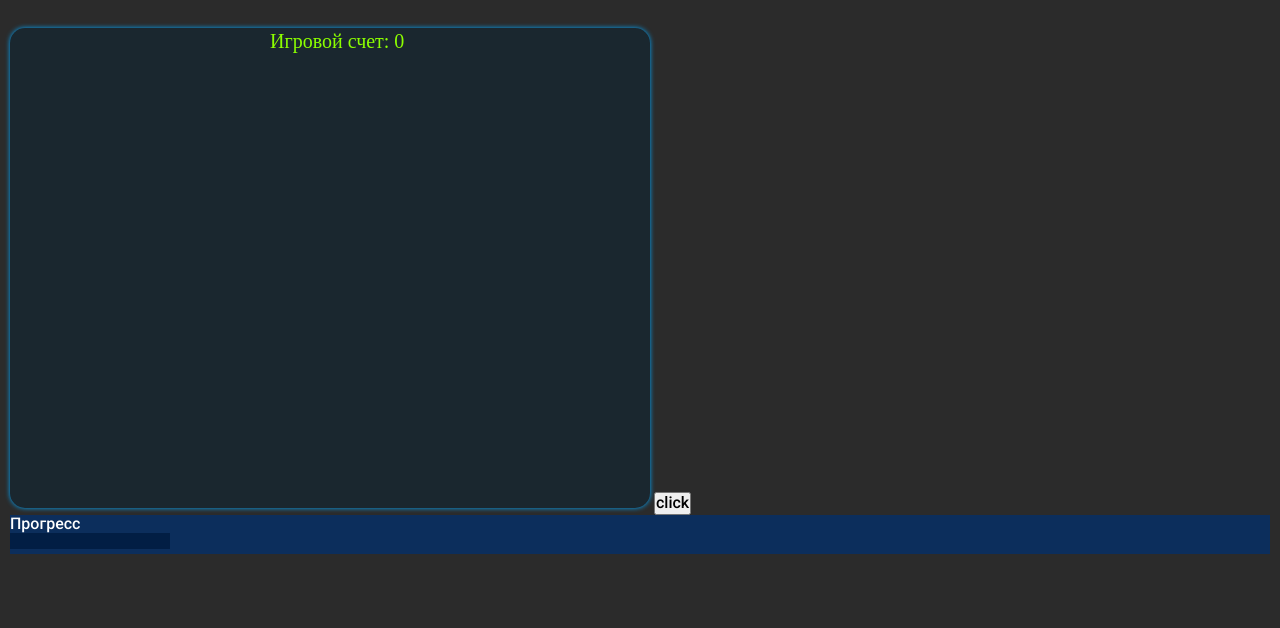
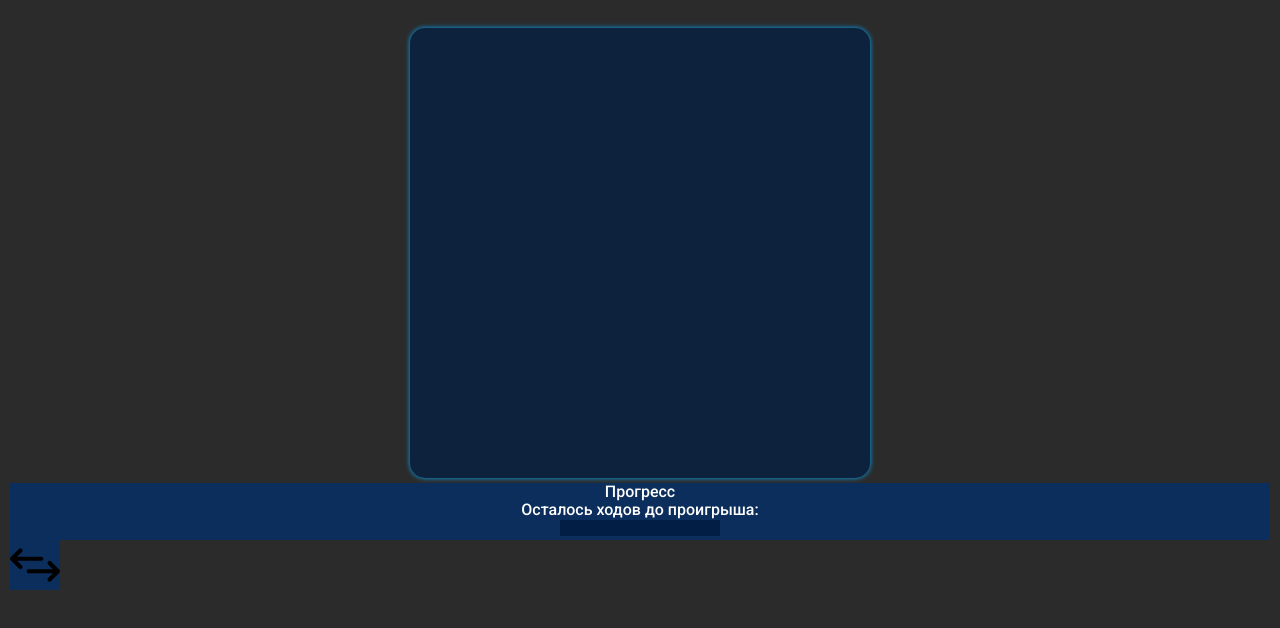
Before and after one commit to myphic/Blast-game, a website: page index.html in a window 1280 px wide. Drawn offline with Linux system fonts and the light colour scheme; animation ran at ten frames a second.

Commit message:
added swap mechanics

```diff
--- a/index.html
+++ b/index.html
@@ -13,10 +13,15 @@
     <div id="game">
         <br>
         <canvas id="cnv"></canvas>
-        <button id="resetField">click</button>
+
         <div class="progressBlock">
             <div>Прогресс</div>
+            <p id="movesLeft">Осталось ходов до проигрыша: </p>
             <progress id="progressBar" value="0" max="0"></progress>
+        </div>
+        <div id="swapField">
+            <img class="swapIcon" src="img/swap.svg" alt="swap" />
+            <div id="swapCount"></div>
         </div>
     </div>
 </body>
--- a/js/index.js
+++ b/js/index.js
@@ -223,7 +223,9 @@ const SPIN = new function () {
     };
     SPIN.next = () =>{
         let progressBar = document.getElementById("progressBar");
+        let movesLeft = document.getElementById('movesLeft');
         progressBar.max = 20;
+        let countClicksToLose = 15;
         cnv.addEventListener('click', function(event) {
 
             var x1 = event.pageX - cnv.offsetLeft + cnv.clientLeft,
@@ -231,9 +233,14 @@ const SPIN = new function () {
 
             matrix.forEach(function(elem, index) {
                 elem.forEach(function(element) {
+
                     if (y1 > element.y && y1 < element.y + element.h
                         && x1 > element.x && x1 < element.x + element.w) {
-
+                            movesLeft.textContent = `Осталось ходов до проигрыша: ${countClicksToLose}`;
+                            countClicksToLose--;
+                            if (countClicksToLose === 0) {
+                                alert('Game is over');
+                            }
 
 
                                 function ssss(node, m) {
@@ -241,7 +248,7 @@ const SPIN = new function () {
                                     let tmp = node;
                                     for(let i =0; i<m.length; i++){
                                         for(let j =0; j<m[i].length-1; j++){
-                                            if (node.visited!=true) {
+
                                                 if ((Math.abs(node.x-m[i][j+1].x)==40 || Math.abs(node.y-m[i][j+1].y)==40)  &&(node.row==m[i][j+1].row || node.col ==m[i][j+1].col) && node.color == m[i][j+1].color) {
                                                     result.push(node, m[i][j+1]);
                                                     node.visited = true;
@@ -255,27 +262,27 @@ const SPIN = new function () {
                                                     node = m[j+1][i];
 
                                                 }
-                                            }
+
 
                                         }
                                     }
                                     //node = tmp;
                                     for(let i =0; i<m.length; i++){
                                         for(let j =1; j<m[i].length; j++){
-                                            if (node.visited!=false) {
+
                                                 if ((Math.abs(node.x-m[j-1][i].x)==40 || Math.abs(node.y -m[j-1][i].y)==40)&&(node.row==m[j-1][i].row || node.col ==m[j-1][i].col) && node.color == m[j-1][i].color) {
                                                     result.push(node, m[j-1][i]);
-                                                    node.visited = true;
+
                                                     node = m[j-1][i];
 
                                                 }
                                                 if ((Math.abs(node.x-m[i][j-1].x)==40 || Math.abs(node.y -m[i][j-1].y)==40)&&(node.row==m[i][j-1].row || node.col ==m[i][j-1].col) && node.color == m[i][j-1].color) {
                                                     result.push(node, m[i][j-1]);
-                                                    node.visited = true;
+
                                                     node = m[i][j-1];
 
                                                 }
-                                            }
+
                                         }
                                     }
                                     /*for(let i =0; i<m.length; i++){
@@ -350,14 +357,11 @@ const SPIN = new function () {
 
 
 
-                        //console.log(globalColor[globalColor.length - index- 1]);
-
-                        //console.log(enemies);
                     }
                 })
             });
             if (score >= 20) {
-                alert("Game is over");
+                alert("Вы победили!");
             }
         }, false)
 
@@ -365,11 +369,19 @@ const SPIN = new function () {
 };
 
 window.addEventListener('load', function () {
-    SPIN.start(640, 480);
+    SPIN.start(460, 450);
 
     const ww = 10;
     const hh = 10;
-    let t = document.getElementById('resetField').addEventListener('click', function () {
+    let countClicks = 3;
+
+    let t = document.getElementById('swapField').addEventListener('click', function () {
+        document.getElementById('swapCount').textContent = countClicks;
+
+        if(countClicks==0) {
+            return false;
+        }
+        countClicks--;
         for (let j = 0; j < ww; j++) {
             matrix[j] = [];
             for (let i = 0; i < hh ; i++) {
@@ -401,8 +413,5 @@ window.addEventListener('load', function () {
 
     //SPIN.update();
 
-    SPIN.set_draw((s) => {
-        s.draw_text(640/2-60, 5, '#8cff00', 'Игровой счет: '+score);
-    });
 
 });
--- a/scss/style.scss
+++ b/scss/style.scss
@@ -31,8 +31,10 @@ body {
     background: #2b2b2b;
     color: white;
     display: inline-block;
+    text-align: center;
     width: 100vw;
     height: 100vh;
+
 }
 
 #game #title {
@@ -45,7 +47,7 @@ body {
 
 #cnv {
     border-radius: 15px;
-    background: #1a272f;
+    background: #0d233d;
     box-shadow: 0 0 5px #00A7FF;
 }
 ::-webkit-progress-bar {
@@ -60,8 +62,19 @@ body {
     background: rgb(12,46,92);
 }
 #progressBar {
+    background-image: -moz-linear-gradient( 90deg, rgb(96,255,0) 1%, rgb(29,155,0) 32%, rgb(162,255,0) 77%, rgb(199,255,102) 93%, rgb(236,255,204) 100%);
+    background-image: -webkit-linear-gradient( 90deg, rgb(96,255,0) 1%, rgb(29,155,0) 32%, rgb(162,255,0) 77%, rgb(199,255,102) 93%, rgb(236,255,204) 100%);
+}
 
-        background-image: -moz-linear-gradient( 90deg, rgb(96,255,0) 1%, rgb(29,155,0) 32%, rgb(162,255,0) 77%, rgb(199,255,102) 93%, rgb(236,255,204) 100%);
-        background-image: -webkit-linear-gradient( 90deg, rgb(96,255,0) 1%, rgb(29,155,0) 32%, rgb(162,255,0) 77%, rgb(199,255,102) 93%, rgb(236,255,204) 100%);
-
+#resetField {
+    display: block;
 }
+#swapField {
+    width: 50px;
+    height: 50px;
+    background-color: rgb(12,46,92);
+}
+.swapIcon {
+    width: 50px;
+    height: 50px;
+}
```
Also changed, not shown: css/style.css, img/swap.svg (added).
